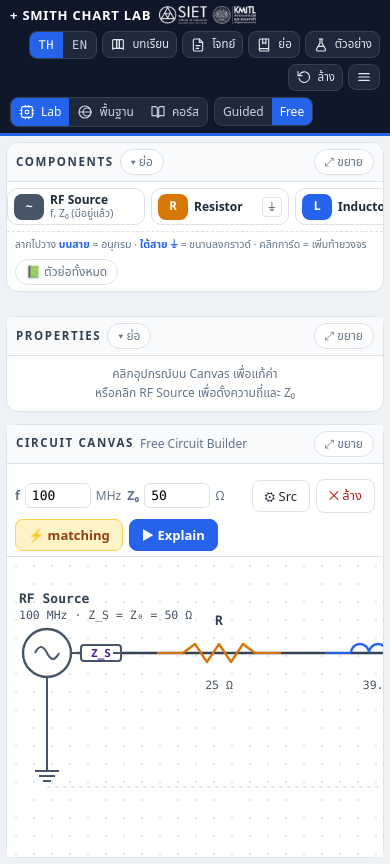
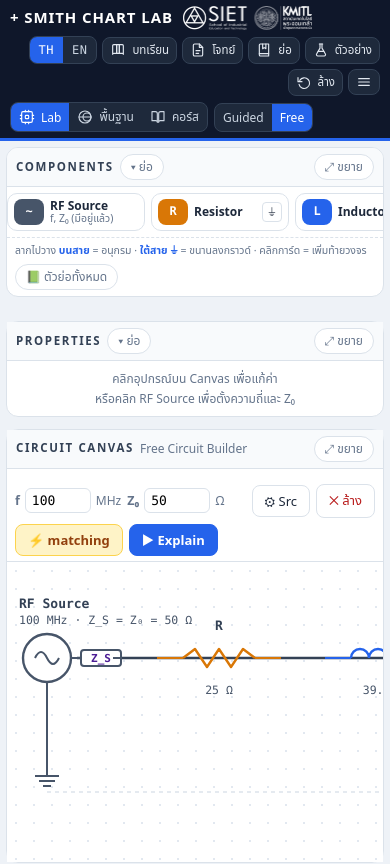
Before and after one commit to phuwishpk/SMITTHCHART-MATCHING, a React (Vite) app: page / in a window 390 px wide. Shown: the top 864 px of the page. Built offline with nearby package versions, Linux system fonts and the light colour scheme.

Commit message:
style: increase brand logo dimensions and header font sizes

```diff
--- a/src/styles.css
+++ b/src/styles.css
@@ -32,12 +32,12 @@ h1, h2, h3 { margin: 0; }
 
 /* ---------- header ---------- */
 .header { display: flex; align-items: center; gap: 18px; flex-wrap: wrap; padding: 8px 16px; background: #0f172a; color: #fff; border-bottom: 3px solid var(--accent); position: sticky; top: 0; z-index: 20; }
-.brand { display: flex; flex-direction: row; align-items: center; justify-content: flex-start; gap: 10px; }
+.brand { display: flex; flex-direction: row; align-items: center; justify-content: flex-start; gap: 14px; }
 /* โลโก้ SIET+KMITL กว้าง 5.4:1 และมีบรรทัดชื่อเต็มตัวเล็ก ต่ำกว่า ~30px แล้วบรรทัดนั้นอ่านไม่ออก */
-.brand .brand-logo { display: block; height: 30px; width: auto; max-width: 230px; object-fit: contain; }
+.brand .brand-logo { display: block; height: 42px; width: auto; max-width: 300px; object-fit: contain; }
 /* display: block ด้านบนจะชนะกฎ [hidden] ของเบราว์เซอร์ ถ้ายังไม่มีไฟล์โลโก้จึงต้องสั่งซ่อนเอง */
 .brand .brand-logo[hidden] { display: none; }
-.brand h1 { font-size: 17px; letter-spacing: 0.12em; font-weight: 700; }
+.brand h1 { font-size: 22px; letter-spacing: 0.1em; font-weight: 700; }
 .header-mid { display: flex; align-items: center; gap: 12px; flex: 1; flex-wrap: wrap; }
 .lesson-pill { background: #1e3a8a; color: #bfdbfe; padding: 4px 10px; border-radius: 999px; font-size: 12px; white-space: nowrap; }
 /* margin-left:auto ดันไปชิดขอบขวาเสมอ ทั้งตอนอยู่แถวเดียวกับแท็บและตอนตกลงมาแถวใหม่
@@ -1222,9 +1222,9 @@ img, svg, table { max-width: 100%; }
   .header { gap: 8px; padding: 6px 10px; row-gap: 6px; }
   .header .lg { display: none; }
   .header .sm { display: inline; }
-  .brand { gap: 8px; }
-  .brand h1 { font-size: 14px; letter-spacing: 0.06em; }
-  .brand .brand-logo { height: 20px; max-width: 170px; }
+  .brand { gap: 10px; }
+  .brand h1 { font-size: 17px; letter-spacing: 0.06em; }
+  .brand .brand-logo { height: 28px; max-width: 210px; }
   /* flex-basis 0 would squeeze this row to a few pixels and let its content spill */
   .header-mid { gap: 6px; flex: 1 1 100%; width: 100%; order: 3; overflow: hidden; }
   .header-actions { gap: 5px; flex-wrap: wrap; margin-left: auto; }
@@ -1365,8 +1365,8 @@ img, svg, table { max-width: 100%; }
 /* ---------------- very small phones ---------------- */
 @media (max-width: 420px) {
   .palette-list .pal-item { width: 138px; }
-  .brand h1 { font-size: 13px; }
-  .brand .brand-logo { height: 18px; max-width: 150px; }
+  .brand h1 { font-size: 15px; }
+  .brand .brand-logo { height: 24px; max-width: 180px; }
   .header-actions .btn { padding: 4px 7px; font-size: 11.5px; }
   .course-body { padding: 10px 9px 20px; }
   .gl-row { grid-template-columns: 1fr; }
```
Also changed, not shown: 9 other files (tests, documents, lock files or other folders).
